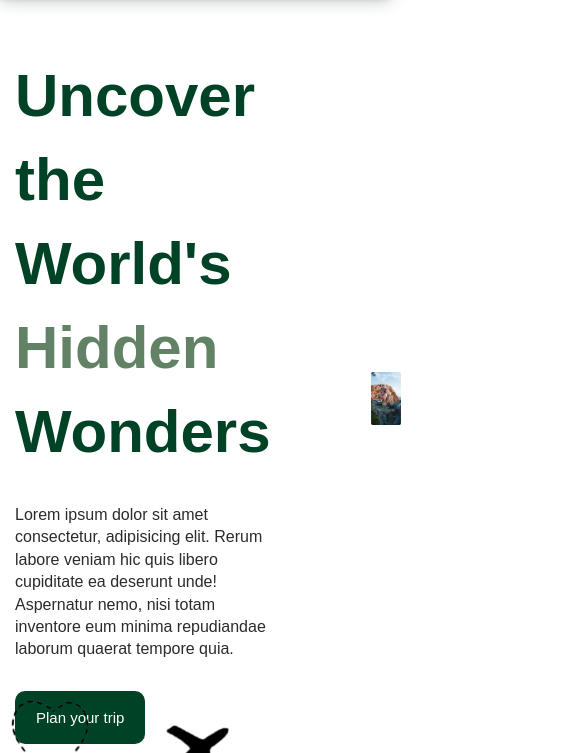
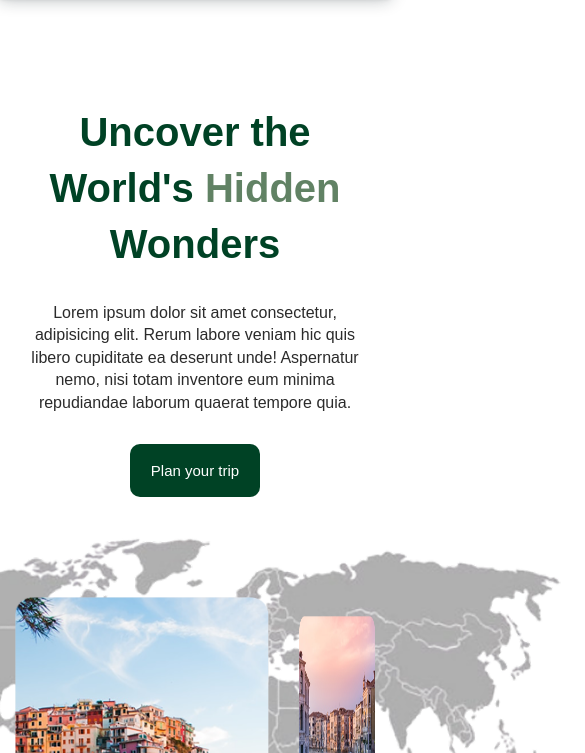
Before and after one commit to Jacob18-art/Basic-BeyondBorders, a plain HTML site: page index.html in a window 390 px wide. Shown: the part 91-844 px from the top of the page, 585 px wide, since content can reach past the window. Drawn offline with Linux system fonts and the light colour scheme.

Commit message:
banner 100%

```diff
--- a/style.css
+++ b/style.css
@@ -123,6 +123,7 @@ img {
   background:#ffffff;
   box-shadow: rgba(14, 30, 37, 0.12) 0px 2px 4px 0px,
    rgba(14, 30, 37, 0.32) 0px 2px 16px 0px;
+   z-index:999;
  }
 .header .header_wrapper{
   display: flex;
@@ -210,7 +211,7 @@ img {
 }
 /*BANNER*/
 .banner{
-padding-top: 13rem;
+padding-top: 18rem;
 padding-bottom: 5rem;
 background: var(--light);
 }
@@ -225,6 +226,30 @@ align-items: center;
 display: flex;
 gap: 3rem;
 align-items: center;
+position: relative;
+}
+.banner .banner_img img{
+  position: relative;
+  z-index: 100;
+  max-height:45rem;
+}
+.banner .banner_wrapper:hover .banner_img::before{
+left:-20rem;
+transition: .5s ease;
+}
+.banner .banner_img .images img{
+  min-height:25rem;
+  width:100%;
+  object-fit:center;
+}
+.banner .banner_img::before{
+  content: url("/img/map (1).png");
+  position: absolute;
+  top:-10rem;
+  left:-12rem;
+  transition: .5s ease;
+
+
 }
 .banner .banner_text h1{
   font-size: 6rem;
@@ -240,12 +265,42 @@ align-items: center;
 .banner .banner_text{
   position: relative;
 }
+.banner .banner_wrapper:hover .banner_text::after{
+  transform:rotate(360deg);
+  transition: 5s.5s ease;
+}
 .banner .banner_text::after{
   content: url("/img/airplane.png");
   position: absolute;
-  bottom: -18rem;
+  bottom: -20rem;
   right: 0rem;
+  transition:.5s ease;
 }
+@media screen and (max-width:500px){
+
+.banner .banner_wrapper{
+  display: grid;
+  grid-template-columns: 1fr;
+}
+  .banner .banner_text h1{
+    font-size:4rem;
+    text-align:center;
+  }
+  .banner .banner_text{
+    text-align:center;
+  }
+  .banner .banner_text::after{
+    content:"";
+  }
+  .banner .banner_wrapper:hover .banner_img::before{
+    left:-12rem;
+    transition: .5s ease;
+    }
+    .banner .banner_img .images img{
+      min-height:20rem;
+    }
+}
+
 /* REPEATABLE PATTERNS */
 :root{
   --primary:#004225;
```
Also changed, not shown: img/map (1).png (added).
